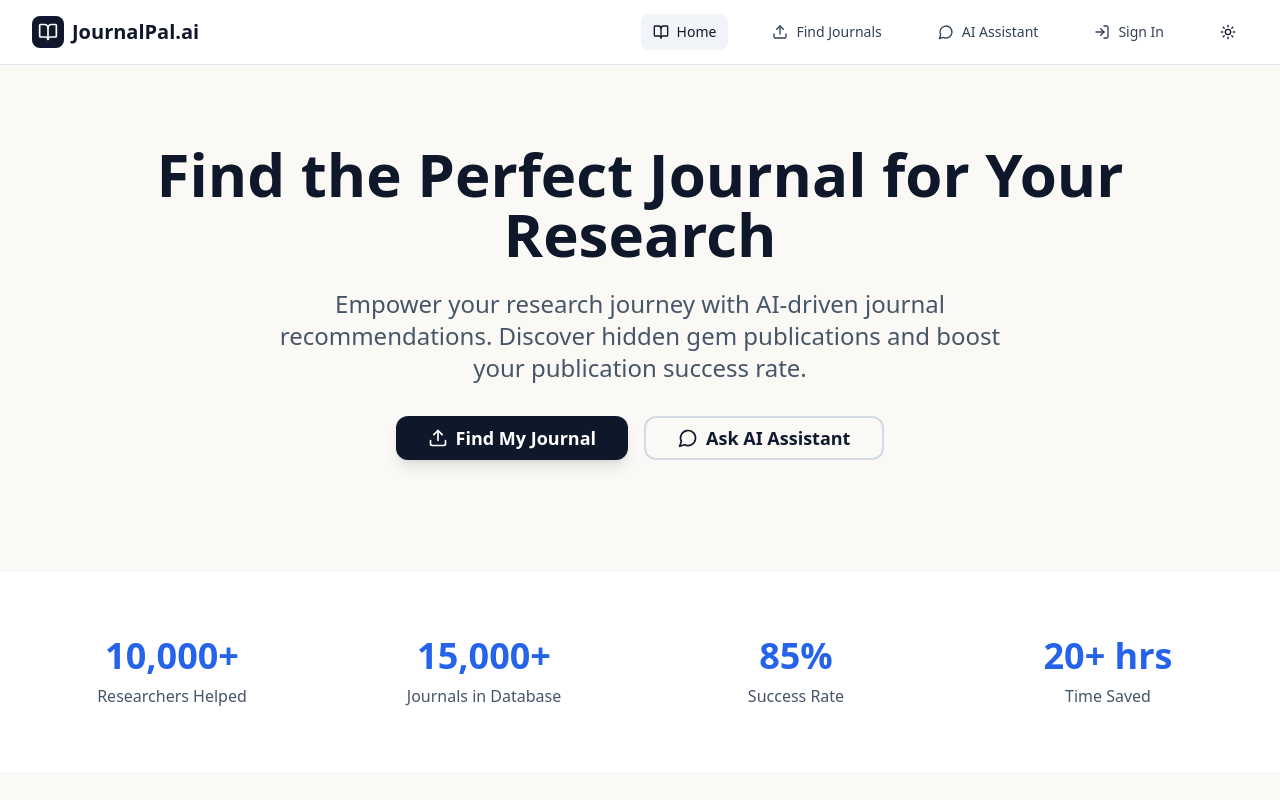
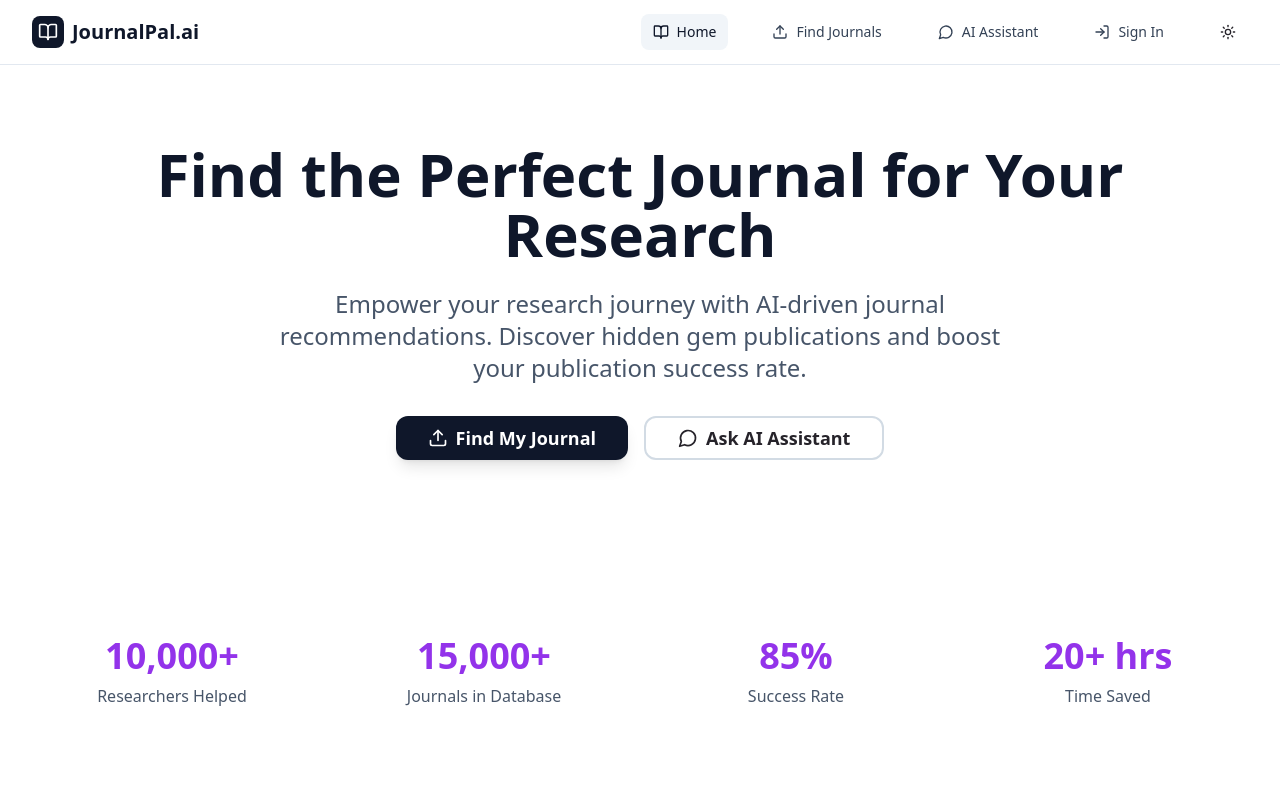
Before and after one commit to pratved64/HackOps_HackCORS, a Next.js app in the folder frontend/: page / in a window 1280 px wide. Shown: the top 800 px of the page. Built offline with nearby package versions, Linux system fonts and the light colour scheme.

Commit message:
update: frontend

```diff
--- a/frontend/app/auth/page.tsx
+++ b/frontend/app/auth/page.tsx
@@ -46,8 +46,8 @@ export default function AuthPage() {
 
           <div className="space-y-6">
             <div className="flex items-start space-x-4">
-              <div className="flex-shrink-0 w-8 h-8 bg-blue-100 dark:bg-blue-900/30 rounded-lg flex items-center justify-center">
-                <Zap className="h-4 w-4 text-blue-600 dark:text-blue-400" />
+              <div className="flex-shrink-0 w-8 h-8 bg-purple-100 dark:bg-purple-900/30 rounded-lg flex items-center justify-center">
+                <Zap className="h-4 w-4 text-purple-600 dark:text-purple-300" />
               </div>
               <div>
                 <h3 className="font-semibold text-slate-900 dark:text-slate-100">
--- a/frontend/app/chat/page.tsx
+++ b/frontend/app/chat/page.tsx
@@ -211,8 +211,8 @@ export default function ChatPage() {
             <div className="bg-slate-900 dark:bg-white dark:text-slate-900 text-white p-4 rounded-2xl rounded-tr-md shadow-lg">
               <p className="text-sm leading-relaxed">{message.content}</p>
             </div>
-            <div className="w-8 h-8 bg-blue-100 dark:bg-blue-900/30 rounded-full flex items-center justify-center flex-shrink-0">
-              <User className="h-4 w-4 text-blue-600 dark:text-blue-400" />
+            <div className="w-8 h-8 bg-purple-100 dark:bg-purple-900/30 rounded-full flex items-center justify-center flex-shrink-0">
+              <User className="h-4 w-4 text-purple-600 dark:text-purple-300" />
             </div>
           </div>
         </div>
--- a/frontend/app/globals.css
+++ b/frontend/app/globals.css
@@ -18,57 +18,57 @@
 
 @layer base {
   :root {
-    --background: 45 33% 97%;
-    --foreground: 222 47% 12%;
+    --background: 0 0% 100%;
+    --foreground: 264 9% 15%;
     --card: 0 0% 100%;
-    --card-foreground: 222 47% 12%;
+    --card-foreground: 264 9% 15%;
     --popover: 0 0% 100%;
-    --popover-foreground: 222 47% 12%;
-    --primary: 244 62% 45%;
-    --primary-foreground: 210 40% 98%;
+    --popover-foreground: 264 9% 15%;
+    --primary: 262 83% 58%;         /* violet-600 */
+    --primary-foreground: 0 0% 100%;
     --secondary: 210 20% 94%;
-    --secondary-foreground: 222 47% 12%;
+    --secondary-foreground: 264 9% 15%;
     --muted: 210 20% 94%;
-    --muted-foreground: 215 16% 32%;
-    --accent: 183 64% 38%;
+    --muted-foreground: 264 9% 35%;
+    --accent: 277 91% 65%;          /* fuchsia-500 */
     --accent-foreground: 0 0% 100%;
-    --destructive: 6 78% 57%;
+    --destructive: 0 84% 60%;
     --destructive-foreground: 0 0% 100%;
     --border: 210 25% 86%;
     --input: 210 25% 86%;
-    --ring: 244 62% 45%;
-    --chart-1: 244 62% 45%;
-    --chart-2: 183 64% 38%;
-    --chart-3: 28 88% 55%;
-    --chart-4: 278 61% 55%;
-    --chart-5: 350 70% 50%;
+    --ring: 262 83% 58%;
+    --chart-1: 262 83% 58%;
+    --chart-2: 277 91% 65%;
+    --chart-3: 292 84% 61%;         /* purple-500 */
+    --chart-4: 316 72% 59%;         /* pink-500 */
+    --chart-5: 340 82% 52%;         /* rose-500 */
     --radius: 0.5rem;
   }
   .dark {
-    --background: 220 39% 8%;
-    --foreground: 210 40% 96%;
-    --card: 220 39% 10%;
-    --card-foreground: 210 40% 96%;
-    --popover: 220 39% 10%;
-    --popover-foreground: 210 40% 96%;
-    --primary: 234 89% 78%;
-    --primary-foreground: 222 47% 8%;
-    --secondary: 215 14% 16%;
-    --secondary-foreground: 210 40% 96%;
-    --muted: 215 14% 16%;
-    --muted-foreground: 215 16% 72%;
-    --accent: 188 67% 54%;
-    --accent-foreground: 222 47% 8%;
-    --destructive: 6 78% 57%;
+    --background: 264 9% 10%;       /* near-black with purple tint */
+    --foreground: 0 0% 98%;
+    --card: 264 9% 12%;
+    --card-foreground: 0 0% 98%;
+    --popover: 264 9% 12%;
+    --popover-foreground: 0 0% 98%;
+    --primary: 270 95% 75%;         /* violet-300 */
+    --primary-foreground: 264 9% 10%;
+    --secondary: 264 6% 16%;
+    --secondary-foreground: 0 0% 98%;
+    --muted: 264 6% 16%;
+    --muted-foreground: 264 4% 70%;
+    --accent: 286 84% 81%;          /* fuchsia-300 */
+    --accent-foreground: 264 9% 10%;
+    --destructive: 0 72% 51%;
     --destructive-foreground: 0 0% 100%;
     --border: 215 14% 22%;
     --input: 215 14% 22%;
-    --ring: 234 89% 78%;
-    --chart-1: 234 89% 78%;
-    --chart-2: 188 67% 54%;
-    --chart-3: 32 95% 62%;
-    --chart-4: 280 65% 68%;
-    --chart-5: 350 70% 65%;
+    --ring: 270 95% 75%;
+    --chart-1: 270 95% 75%;
+    --chart-2: 286 84% 81%;
+    --chart-3: 292 84% 61%;
+    --chart-4: 316 72% 59%;
+    --chart-5: 340 82% 60%;
   }
 }
 
--- a/frontend/app/page.tsx
+++ b/frontend/app/page.tsx
@@ -70,7 +70,7 @@ export default function Home() {
           <div className="grid grid-cols-2 lg:grid-cols-4 gap-8">
             {stats.map((stat, index) => (
               <div key={index} className="text-center">
-                <div className="text-3xl sm:text-4xl font-bold text-blue-600 dark:text-blue-400 mb-2">
+                <div className="text-3xl sm:text-4xl font-bold text-purple-600 dark:text-purple-300 mb-2">
                   {stat.value}
                 </div>
                 <div className="text-sm sm:text-base text-slate-600 dark:text-slate-300 font-medium">
```
Also changed, not shown: frontend/app/upload/page.tsx (+53 -152 lines).
